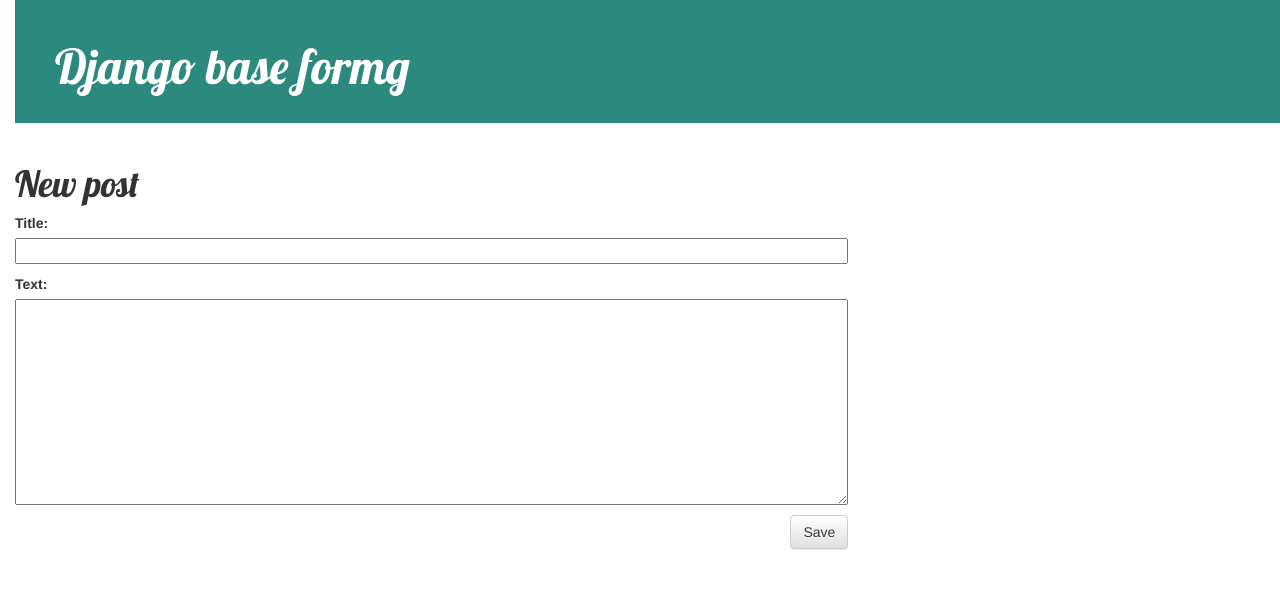
After one commit to Yoon-jaiyoung/my-first-blog, a Django app: page /post/new in a window 1280 px wide. The commit adds this page. Shown: the top 589 px of the page. Run offline with Django 4.2, Linux system fonts and the light colour scheme; some libraries are stand-ins or nearby versions.

Commit message:
폼 등록.추가  적용

```diff
--- /dev/null
+++ b/blog/forms.py
@@ -0,0 +1,12 @@
+from django import forms
+
+from .models import Post
+
+#form name
+class PostForm(forms.ModelForm):
+
+    class Meta:
+        #모델 정의
+        model = Post
+
+        fields = ('title', 'text',)
--- a/blog/templates/blog/base.html
+++ b/blog/templates/blog/base.html
@@ -9,9 +9,12 @@
     </head>
     <body>
         <div class="page-header">
-            <h1><a href="/">Django Girls Blog</a></h1>
+            <h1><a href="/">Django base formg</a></h1>
+            {% if user.is_authenticated %} <!-- 사용자 권한-->
+                <a href="{% url 'post_new' %}" class="top-menu"><span class="glyphicon glyphicon-plus"></span></a>
+
+            {% endif %}
         </div>
-        <div class="content container">
             <div class="row">
                 <div class="col-md-8">
 
--- a/blog/templates/blog/post_detail.html
+++ b/blog/templates/blog/post_detail.html
@@ -7,6 +7,9 @@
                 {{ post.published_date }}
             </div>
         {% endif %}
+        {% if user.is_authenticated %}
+            <a class="btn btn-default" href="{% url 'post_edit' pk=post.pk %}"><span class="glyphicon glyphicon-pencil"></span></a>
+        {% endif %}
         <h1>{{ post.title }}</h1>
         <p>{{ post.text|linebreaksbr }}</p>
     </div>
--- /dev/null
+++ b/blog/templates/blog/post_edit.html
@@ -0,0 +1,9 @@
+{% extends 'blog/base.html' %}
+
+{% block content %}
+    <h1>New post</h1>
+    <form method="POST" class="post-form">{% csrf_token %}<!--csrf_token 보안처리-->
+        {{ form.as_p }} <!--#form.as_p 폼-->
+        <button type="submit" class="save btn btn-default">Save</button>
+    </form>
+{% endblock %}
--- a/blog/urls.py
+++ b/blog/urls.py
@@ -8,4 +8,8 @@ urlpatterns = [
     #/ 다음에 /가 한번 더
     #결국, http://127.0.0.1:8000/post/5/ post_detail에서뷰를 찾음
     path('post/<int:pk>/', views.post_detail, name='post_detail'),
+
+    path('post/new', views.post_new, name='post_new'),
+
+    path('post/<int:pk>/edit/', views.post_edit, name='post_edit'),
 ]
--- a/blog/views.py
+++ b/blog/views.py
@@ -1,6 +1,7 @@
-from django.shortcuts import render, get_object_or_404
+from django.shortcuts import render, get_object_or_404,redirect
 from django.utils import timezone
 from .models import Post
+from .forms import PostForm
 
 def post_list(request):
     #published_date기준으로 정렬
@@ -15,3 +16,33 @@ def post_detail(request, pk):
     #쿼리셋(queryset)
     post = get_object_or_404(Post, pk=pk)
     return render(request, 'blog/post_detail.html', {'post': post})
+
+def post_new(request):
+    #post 저장
+    if request.method == "POST":
+        #POST 데이터 할당
+        form = PostForm(request.POST)
+        if form.is_valid():#저장하는 값이 모두 있는지 점검
+            post = form.save(commit=False) #사용자를 추가해서 저장해야하므로 post 변수 할당
+            post.author = request.user # 사용자정보 추가
+            post.published_date = timezone.now() #시가정보 추가
+            post.created_date= timezone.now()
+            post.save()
+            return redirect('post_detail', pk=post.pk)
+    else:
+        form = PostForm()
+    return render(request, 'blog/post_edit.html', {'form': form})
+
+def post_edit(request, pk): #pk 받아서 처리함
+    post = get_object_or_404(Post, pk=pk) # 호출하여 수정하고자 하는 글의 Post 모델 인스턴스(instance)로 가져옴
+    if request.method == "POST":
+        form = PostForm(request.POST, instance=post)
+        if form.is_valid():
+            post = form.save(commit=False)
+            post.author = request.user
+            post.published_date = timezone.now()
+            post.save()
+            return redirect('post_detail', pk=post.pk)
+    else:
+        form = PostForm(instance=post)
+    return render(request, 'blog/post_edit.html', {'form': form})
```
